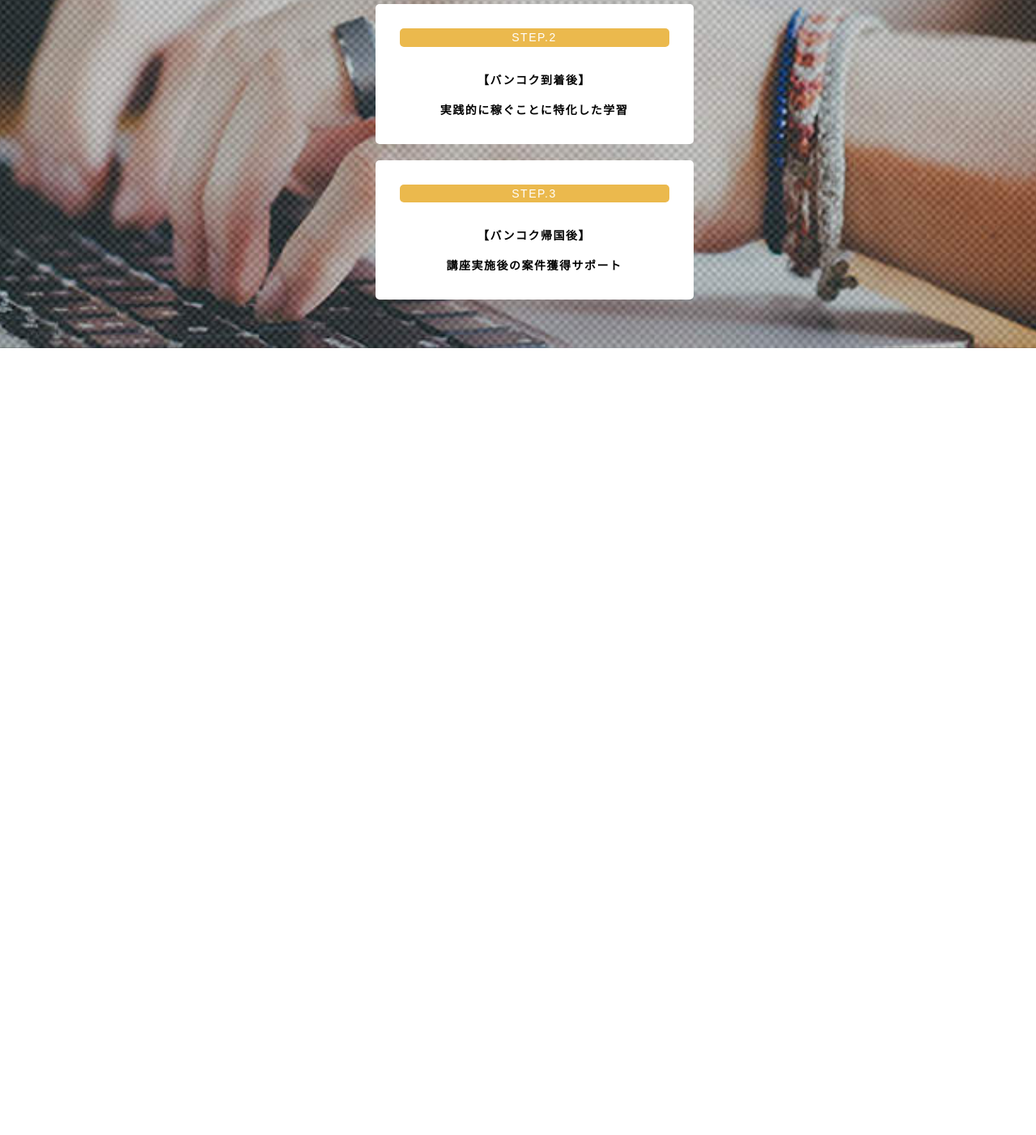
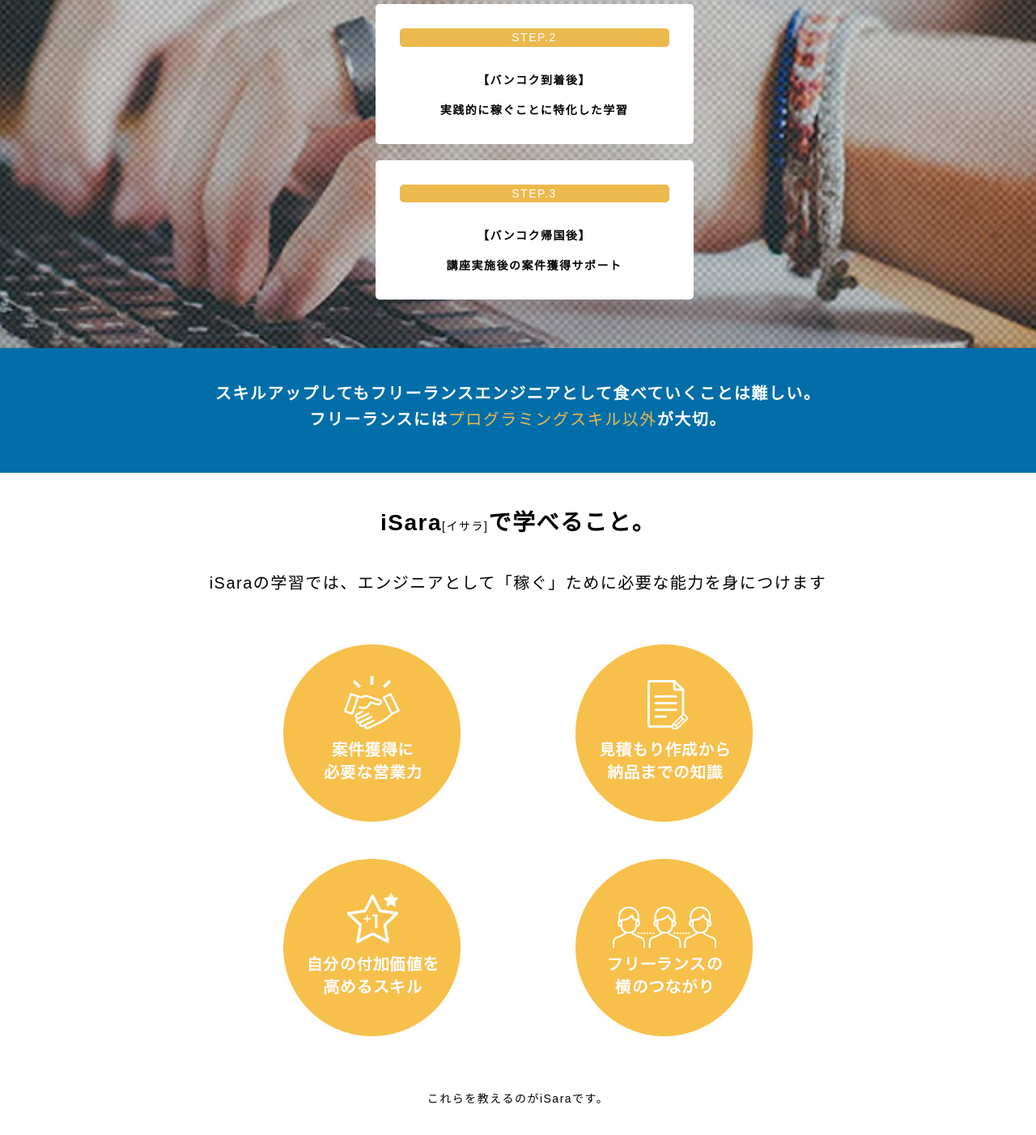
Before and after one commit to masa2205/site-clone-2, a plain HTML site: page index.html in a window 1280 px wide. Shown: the part 2725-4127 px from the top of the page at 81% size. Before the commit the page ends 3155 px from the top, so only its background shows below. Drawn offline with Linux system fonts and the light colour scheme.

Commit message:
div-5 edit

```diff
--- a/index.html
+++ b/index.html
@@ -224,5 +224,44 @@
             </div>
         </div>
     </div>
+
+    <!-- acoutthird -->
+
+    <div class="aboutthird">
+        <p class="txtm">
+            スキルアップしてもフリーランスエンジニアとして食べていくことは難しい。
+            <br>
+            フリーランスには<span class="yellowtxt">プログラミングスキル以外</span>が大切。
+        </p>
+    </div>
+
+    <!-- learning -->
+
+    <div class="learning">
+        <h2 class="txtl">
+            iSara<span class="txts">[イサラ]</span>で学べること。
+        </h2>
+        <p class="txtm">iSaraの学習では、エンジニアとして「稼ぐ」ために必要な能力を身につけます</p>
+        <div class="container">
+            <div class="row">
+                <div class="learningbox col-md-3 col-xs-3">
+                    <img src="images/salesskill.jpg">
+                </div>
+                <div class="learningbox col-md-3 col-xs-3">
+                    <img src="images/knowledge.jpg">
+                </div>
+                <div class="learningbox col-md-3 col-xs-3">
+                    <img src="images/skillup.jpg">
+                </div>
+                <div class="learningbox col-md-3 col-xs-3">
+                    <img src="images/freelanceconnection.jpg">
+                </div>
+            </div>
+        </div>
+        <p class="txts">これらを教えるのがiSaraです。</p>
+    </div>
+
+
+
 </body>
 </html>
--- a/style.css
+++ b/style.css
@@ -363,3 +363,44 @@
     color: #000000;
     font-weight: 600;
 }
+
+/* aboutthird */
+
+.aboutthird {
+    background-color: #016ea9;
+    color: #fff;
+    text-align: center;
+    padding: 40px 0;
+}
+
+/* learning */
+
+.learning {
+    text-align: center;
+    padding: 40px 0;
+}
+
+.learning .txtl {
+    margin-bottom: 35px;
+}
+
+.learning .txtm {
+    font-weight: 300;
+}
+
+.learning .container {
+    padding: 0;
+    width: 860px;
+    max-width: calc(100% - 40px);
+    margin: 40px auto;
+}
+
+.learningbox {
+    padding: 20px;
+
+}
+
+.col-xs-3 {
+    width: 40%;
+    display: inline-block;
+}
```
